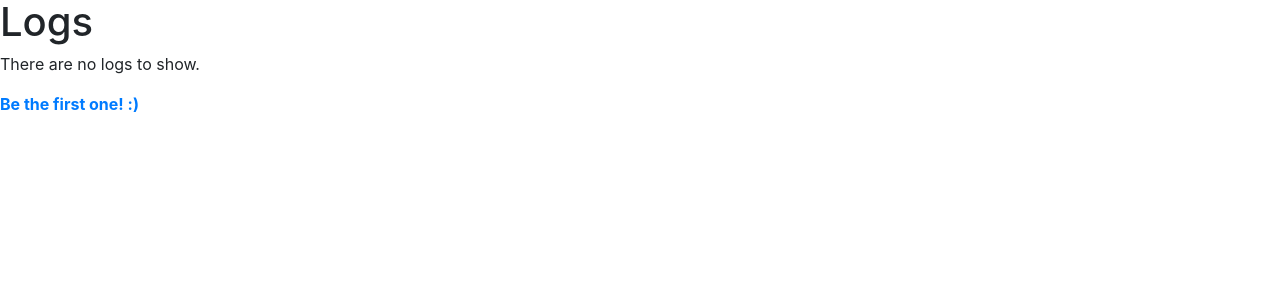
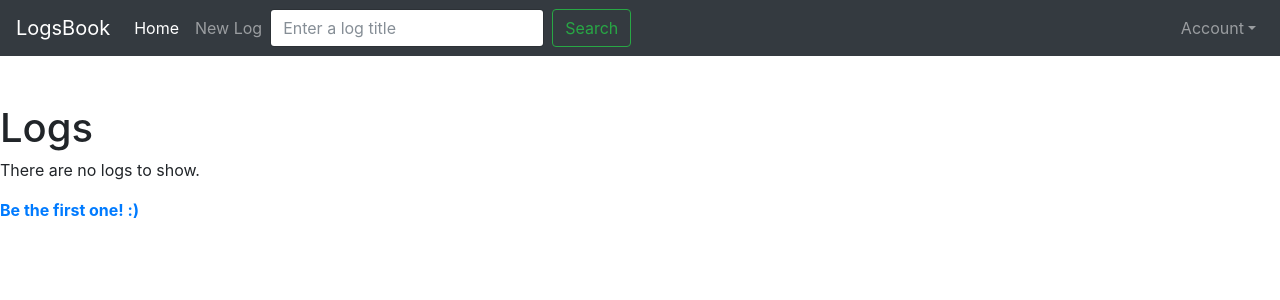
Before and after one commit to codenoschool/logsBook, a Flask app: page / in a window 1280 px wide. Shown: the top 300 px of the page. Run offline with Flask 2, Linux system fonts and the light colour scheme; data that the repository does not hold is empty; some libraries are stand-ins or nearby versions.

Commit message:
Navbar added
The navbar was added to the base.html template and its files to display
correctly.

```diff
--- /dev/null
+++ b/static/css/starter-template.css
@@ -0,0 +1,7 @@
+body {
+  padding-top: 5rem;
+}
+.starter-template {
+  padding: 3rem 1.5rem;
+  text-align: center;
+}
--- a/templates/base.html
+++ b/templates/base.html
@@ -13,9 +13,42 @@
 		{% endblock %}
 	</head>
 	<body>
-		{{ render_messages(messages) }}
-		{% block content %}
-		{% endblock %}
+		<nav class="navbar navbar-expand-md navbar-dark bg-dark fixed-top">
+			<a class="navbar-brand" href="{{ url_for('posts') }}">LogsBook</a>
+			<button class="navbar-toggler" type="button" data-toggle="collapse" data-target="#navbarsExampleDefault" aria-controls="navbarsExampleDefault" aria-expanded="false" aria-label="Toggle navigation">
+			<span class="navbar-toggler-icon"></span>
+			</button>
+
+			<div class="collapse navbar-collapse" id="navbarsExampleDefault">
+				<ul class="navbar-nav mr-auto">
+					<li class="nav-item active">
+					<a class="nav-link" href="{{ url_for('posts') }}">Home <span class="sr-only">(current)</span></a>
+					</li>
+					<li class="nav-item">
+					<a class="nav-link" href="{{ url_for('newPost') }}">New Log</a>
+					</li>
+					<form class="form-inline my-2 my-lg-0">
+							<input class="form-control mr-sm-2" type="text" placeholder="Enter a log title" aria-label="Search">
+							<button class="btn btn-outline-success my-2 my-sm-0" type="submit">Search</button>
+						</form>
+				</ul>
+				<ul class="navbar-nav">
+					<li class="nav-item dropdown">
+					<a class="nav-link dropdown-toggle" href="#" id="dropdown01" data-toggle="dropdown" aria-haspopup="true" aria-expanded="false">Account</a>
+					<div class="dropdown-menu" aria-labelledby="dropdown01">
+						<a class="dropdown-item" href="{{ url_for('signin') }}">Sign In</a>
+						<a class="dropdown-item" href="{{ url_for('signup') }}">Sign Up</a>
+						<a class="dropdown-item" href="{{ url_for('logout') }}">Log Out</a>
+					</div>
+					</li>
+				</ul>
+			</div>
+		</nav>
+		<div style="margin-top:2%;">
+			{{ render_messages(messages) }}
+			{% block content %}
+			{% endblock %}
+		</div>
 		{% block scripts %}
 		<script src="https://code.jquery.com/jquery-3.2.1.slim.min.js" integrity="sha384-KJ3o2DKtIkvYIK3UENzmM7KCkRr/rE9/Qpg6aAZGJwFDMVNA/GpGFF93hXpG5KkN" crossorigin="anonymous"></script>
 		<script src="https://cdnjs.cloudflare.com/ajax/libs/popper.js/1.11.0/umd/popper.min.js" integrity="sha384-b/U6ypiBEHpOf/4+1nzFpr53nxSS+GLCkfwBdFNTxtclqqenISfwAzpKaMNFNmj4" crossorigin="anonymous"></script>
--- a/templates/posts.html
+++ b/templates/posts.html
@@ -1,4 +1,8 @@
 {% extends "base.html" %}
+{% block styles %}
+{{super()}}
+<link rel="stylesheet" href="{{ url_for('static', filename='css/starter-template.css')}}">
+{% endblock %}
 {% block title %}
 Logs
 {% endblock %}
```
Also changed, not shown: database.db (deleted).
